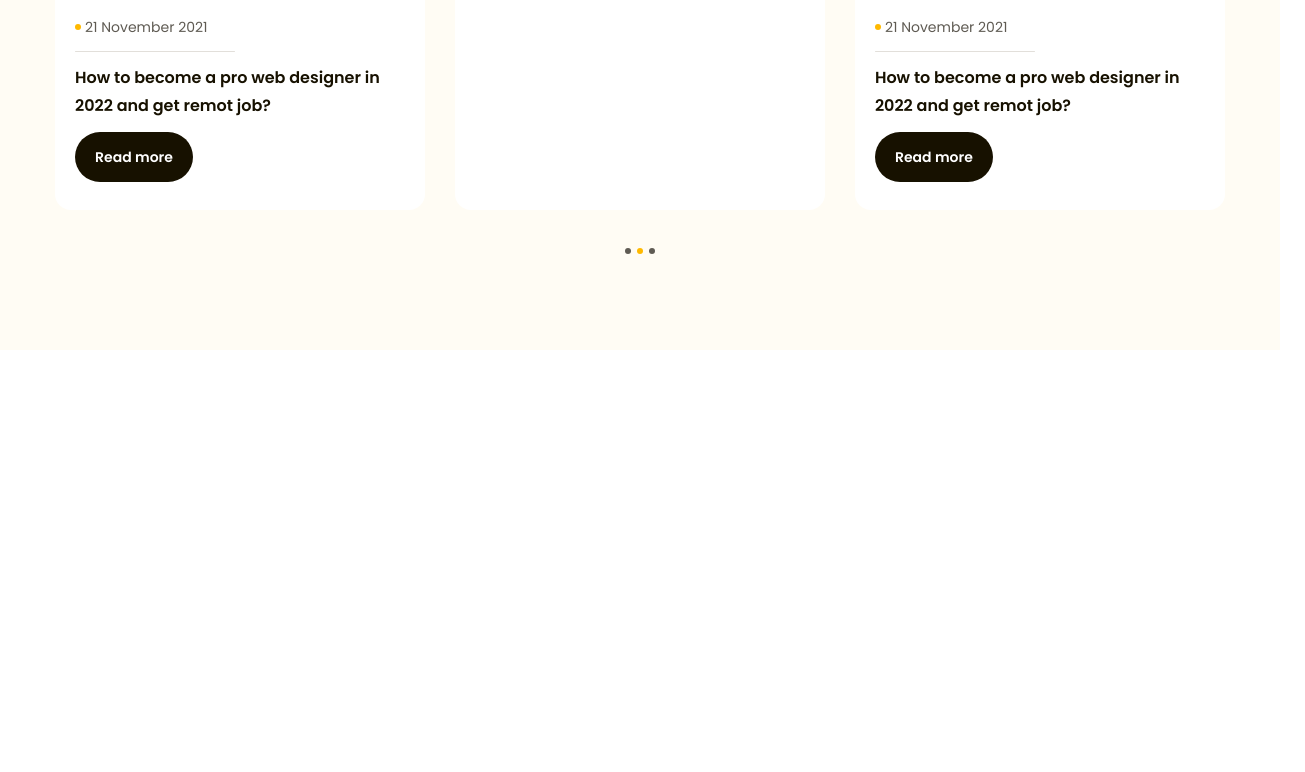
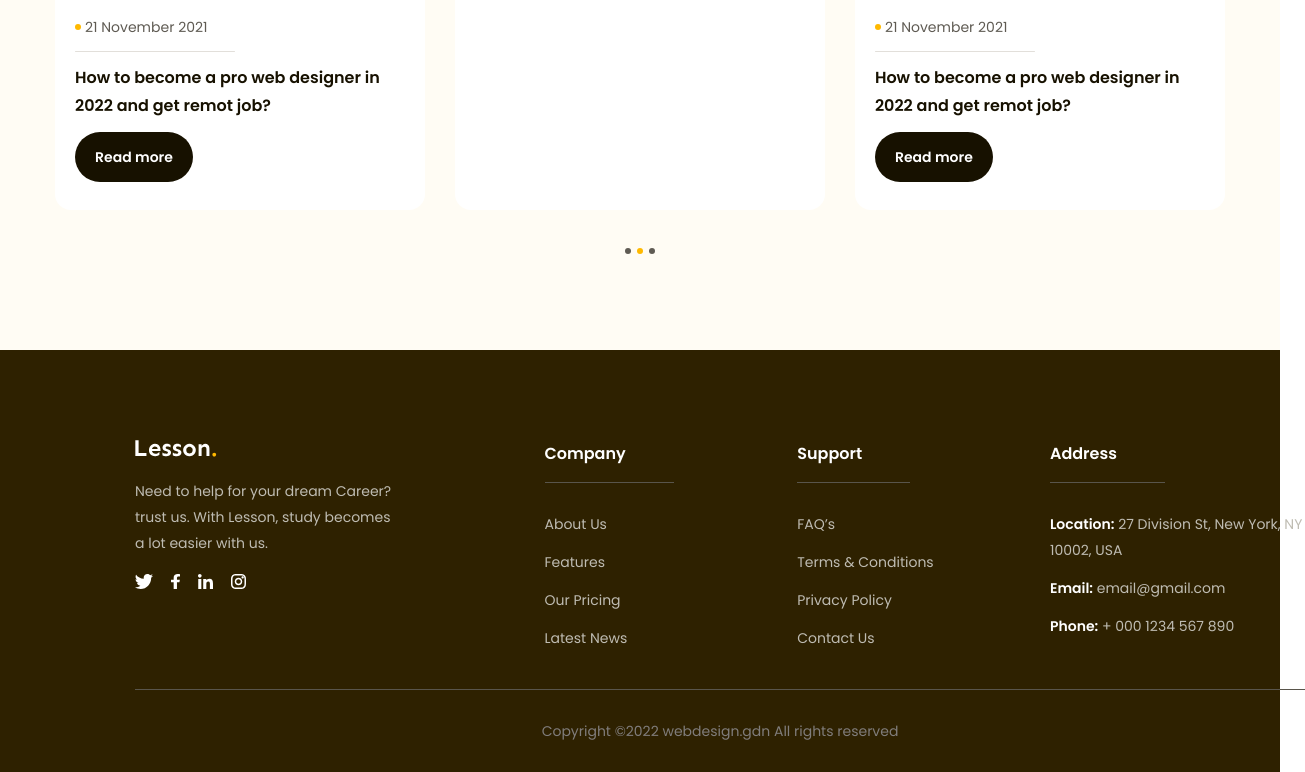
Before and after one commit to PhongTranE/f8-project-02, a plain HTML site: page index.html in a window 1280 px wide. Shown: the part 4303-5075 px from the top of the page, 1305 px wide, since content can reach past the window. Before the commit the page ends 5000 px from the top, so only its background shows below. Drawn offline with Linux system fonts and the light colour scheme.

Commit message:
Làm phần Footer #1

```diff
--- a/assets/css/style.css
+++ b/assets/css/style.css
@@ -664,3 +664,69 @@ a {
   background: var(--primary-color);
   cursor: default;
 }
+
+/*Footer*/
+.footer{
+  padding: 90px 135px 0;
+  background: #2e2100;
+}
+
+.footer .row{
+  display: flex;
+  padding-bottom: 38px;
+  border-bottom: 1px solid #59554b;
+}
+.footer .row .column{
+  width: 21.6%;
+}
+.footer .row .column:first-child{
+  width: 35%;
+}
+.footer .desc{
+  margin-top: 18px;
+  max-width: 267px;
+  color: #BFBCB2;
+  font-size: 1.4rem;
+  line-height: 1.86;
+}
+.footer .socials{
+  display: flex;
+  margin-top: 18px;
+  gap: 18px;
+}
+
+.footer .title{
+  border-bottom: 1px solid #59554B;
+  padding: 0 48px 14px 0;
+  display: inline-block;
+  color: #FFF;
+  font-size: 1.6rem;
+  font-weight: 600;
+  line-height: 1.75;
+}
+.footer .list{
+  margin-top:28px;
+}
+.footer .list a{
+  display: inline-block;
+  margin-bottom: 12px;
+  font-size: 1.4rem;
+  color: #BFBCB2;
+  line-height: 1.86;
+}
+.footer .list li:last-child a{
+  margin-bottom: 0;
+}
+.footer .list strong{
+  font-weight: 600;
+  color: #FFF;
+}
+.footer .copyright{
+  padding: 28px 0;
+}
+.footer .copyright p{
+  font-size: 1.4rem;
+  color: #807d7b;
+  line-height: 1.86;
+  text-align: center;
+}
--- a/index.html
+++ b/index.html
@@ -18,7 +18,7 @@
     <link rel="stylesheet" href="./assets/css/style.css"/>
 </head>
 <body>
-<main style="height: 5000px">
+<main>
     <!--Header-->
     <header class="header fixed">
         <div class="main-content">
@@ -565,7 +565,120 @@
             </div>
         </div>
     </div>
+    <!-- Footer -->
+    <footer class="footer">
+        <div class="main-content">
+            <div class="row">
+                <!-- Column 1 -->
+                <div class="column">
+                    <img
+                            src="./assets/img/logo-white.svg"
+                            alt="Lesson."
+                            class="logo"
+                    />
+                    <p class="desc">
+                        Need to help for your dream Career? trust us.
+                        With Lesson, study becomes a lot easier with us.
+                    </p>
+                    <div class="socials">
+                        <a href="#!">
+                            <img
+                                    src="./assets/icons/twitter.svg"
+                                    alt="Twitter"
+                                    class="icon"
+                            />
+                        </a>
+                        <a href="#!">
+                            <img
+                                    src="./assets/icons/facebook.svg"
+                                    alt="Facebook"
+                                    class="icon"
+                            />
+                        </a>
+                        <a href="#!">
+                            <img
+                                    src="./assets/icons/linkedin.svg"
+                                    alt="Linkedin"
+                                    class="icon"
+                            />
+                        </a>
+                        <a href="#!">
+                            <img
+                                    src="./assets/icons/instagram.svg"
+                                    alt="Instagram"
+                                    class="icon"
+                            />
+                        </a>
+                    </div>
+                </div>
 
+                <!-- Column 2 -->
+                <div class="column">
+                    <h3 class="title">Company</h3>
+                    <ul class="list">
+                        <li>
+                            <a href="#!">About Us</a>
+                        </li>
+                        <li>
+                            <a href="#!">Features</a>
+                        </li>
+                        <li>
+                            <a href="#!">Our Pricing</a>
+                        </li>
+                        <li>
+                            <a href="#!">Latest News</a>
+                        </li>
+                    </ul>
+                </div>
+
+                <!-- Column 3 -->
+                <div class="column">
+                    <h3 class="title">Support</h3>
+                    <ul class="list">
+                        <li>
+                            <a href="#!">FAQ’s</a>
+                        </li>
+                        <li>
+                            <a href="#!">Terms & Conditions</a>
+                        </li>
+                        <li>
+                            <a href="#!">Privacy Policy</a>
+                        </li>
+                        <li>
+                            <a href="#!">Contact Us</a>
+                        </li>
+                    </ul>
+                </div>
+
+                <!-- Column 4 -->
+                <div class="column">
+                    <h3 class="title">Address</h3>
+                    <ul class="list">
+                        <li>
+                            <a href="#!">
+                                <strong>Location:</strong> 27 Division
+                                St, New York, NY 10002, USA
+                            </a>
+                        </li>
+                        <li>
+                            <a href="#!">
+                                <strong>Email:</strong> email@gmail.com
+                            </a>
+                        </li>
+                        <li>
+                            <a href="#!">
+                                <strong>Phone:</strong> + 000 1234 567
+                                890
+                            </a>
+                        </li>
+                    </ul>
+                </div>
+            </div>
+            <div class="copyright">
+                <p>Copyright ©2022 webdesign.gdn All rights reserved</p>
+            </div>
+        </div>
+    </footer>
 </main>
 </body>
 </html>
```
Also changed, not shown: assets/icons/facebook.svg (added), assets/icons/facebook1.svg (added), assets/icons/instagram.svg (added), assets/icons/instagram1.svg (added), assets/icons/linkedin.svg (added), assets/icons/linkedin1.svg (added), assets/icons/twitter.svg (added), assets/icons/twitter1svg.svg (added), assets/img/logo-white.svg (added).
